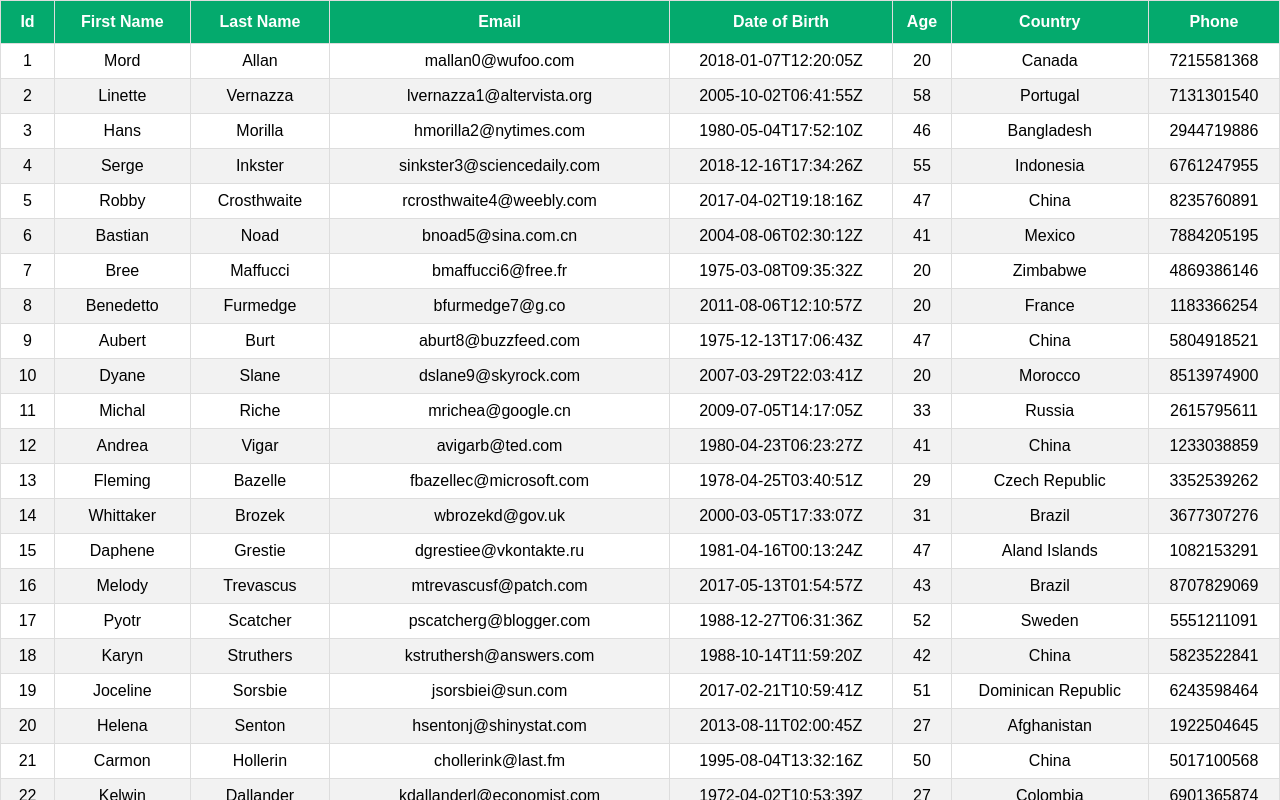
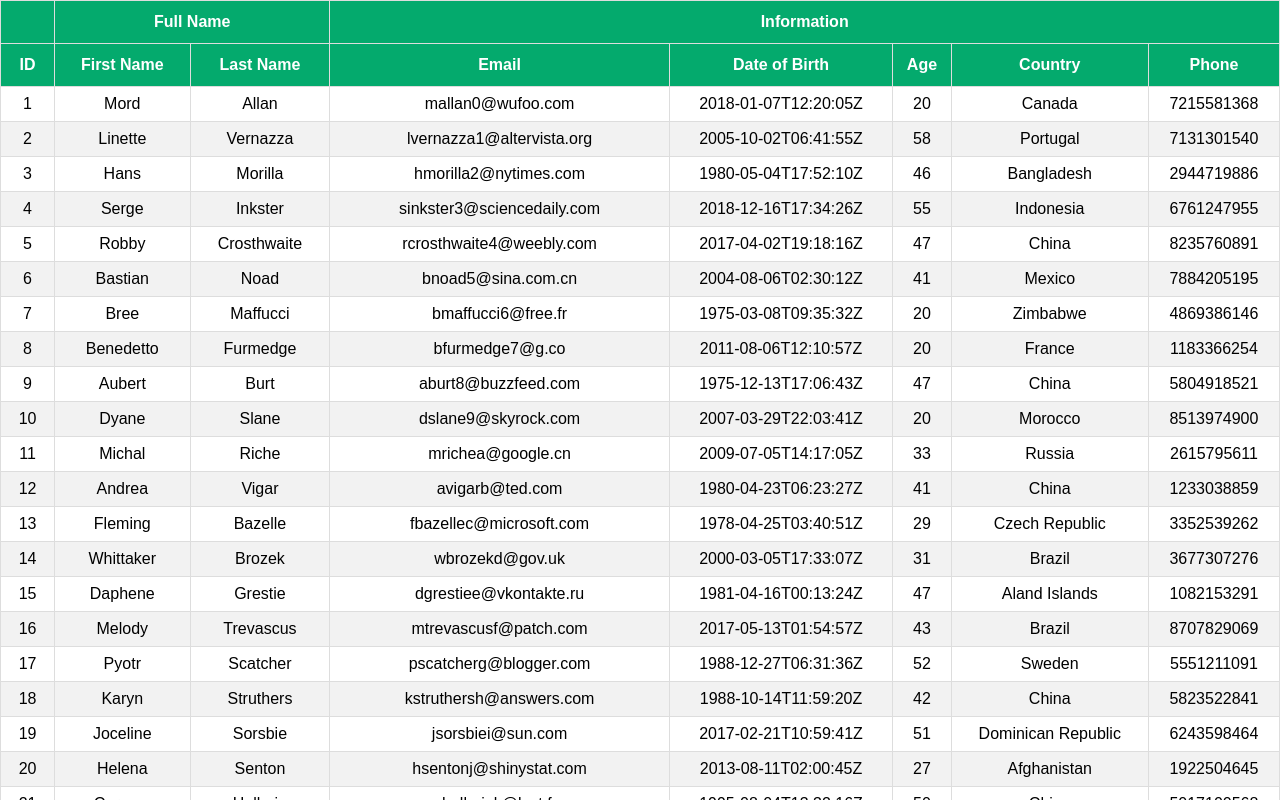
Before and after one commit to priyan1995/React-table-demo, a React (Create React App) app: page / in a window 1280 px wide. Shown: the top 800 px of the page. Built offline with nearby package versions, Linux system fonts and the light colour scheme.

Commit message:
colspan headers

```diff
--- a/src/components/basicTable.js
+++ b/src/components/basicTable.js
@@ -1,12 +1,12 @@
 import React, { useMemo } from "react"
 import { useTable } from "react-table"
 import MOCK_DATA from './MOCK_DATA.json'
-import { COLUMNS } from './columns'
+import { COLUMNS, COLUMN_GROUPS } from './columns'
 import './table.css'
 
 export const BasicTable = () => {
 
-    const columns = useMemo(() => COLUMNS, [])
+    const columns = useMemo(() => COLUMN_GROUPS, [])
     const data = useMemo(() => MOCK_DATA, [])
 
     const tableInstance = useTable({
--- a/src/components/columns.js
+++ b/src/components/columns.js
@@ -40,3 +40,60 @@ export const COLUMNS = [
         accessor: 'phone'
     }
 ]
+
+
+export const COLUMN_GROUPS = [
+    {
+        Header: 'ID',
+        Footer: 'ID',
+        accessor: 'id'
+    },
+    {
+        Header: 'Full Name',
+        Footer: 'Full Name',
+        columns: [
+            {
+                Header: 'First Name',
+                Footer: 'First Name',
+                accessor: 'first_name'
+            },
+            {
+                Header: 'Last Name',
+                Footer: 'Last Name',
+                accessor: 'last_name'
+            }
+        ]
+    },
+    {
+        Header: 'Information',
+        Footer: 'Information',
+        columns: [
+            {
+                Header: 'Email',
+                Footer: 'Email',
+                accessor: 'email'
+            },
+            {
+                Header: 'Date of Birth',
+                Footer: 'Date of Birth',
+                accessor: 'date_of_birth'
+            },
+            {
+                Header: 'Age',
+                Footer: 'Age',
+                accessor: 'age'
+            },
+            {
+                Header: 'Country',
+                Footer: 'Country',
+                accessor: 'country'
+            },
+            {
+                Header: 'Phone',
+                Footer: 'Phone',
+                accessor: 'phone'
+            }
+        ]
+
+    },
+]
```
